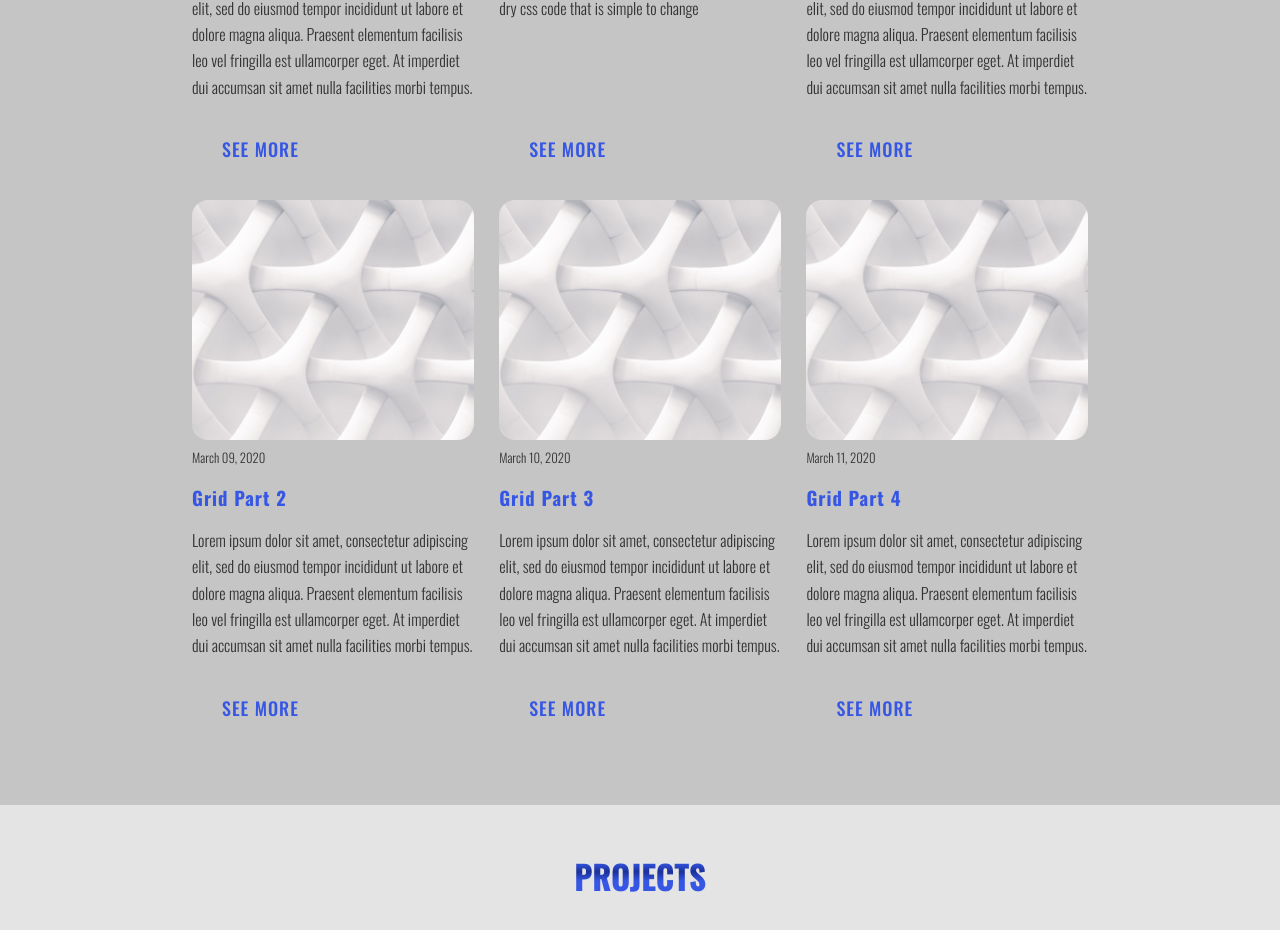
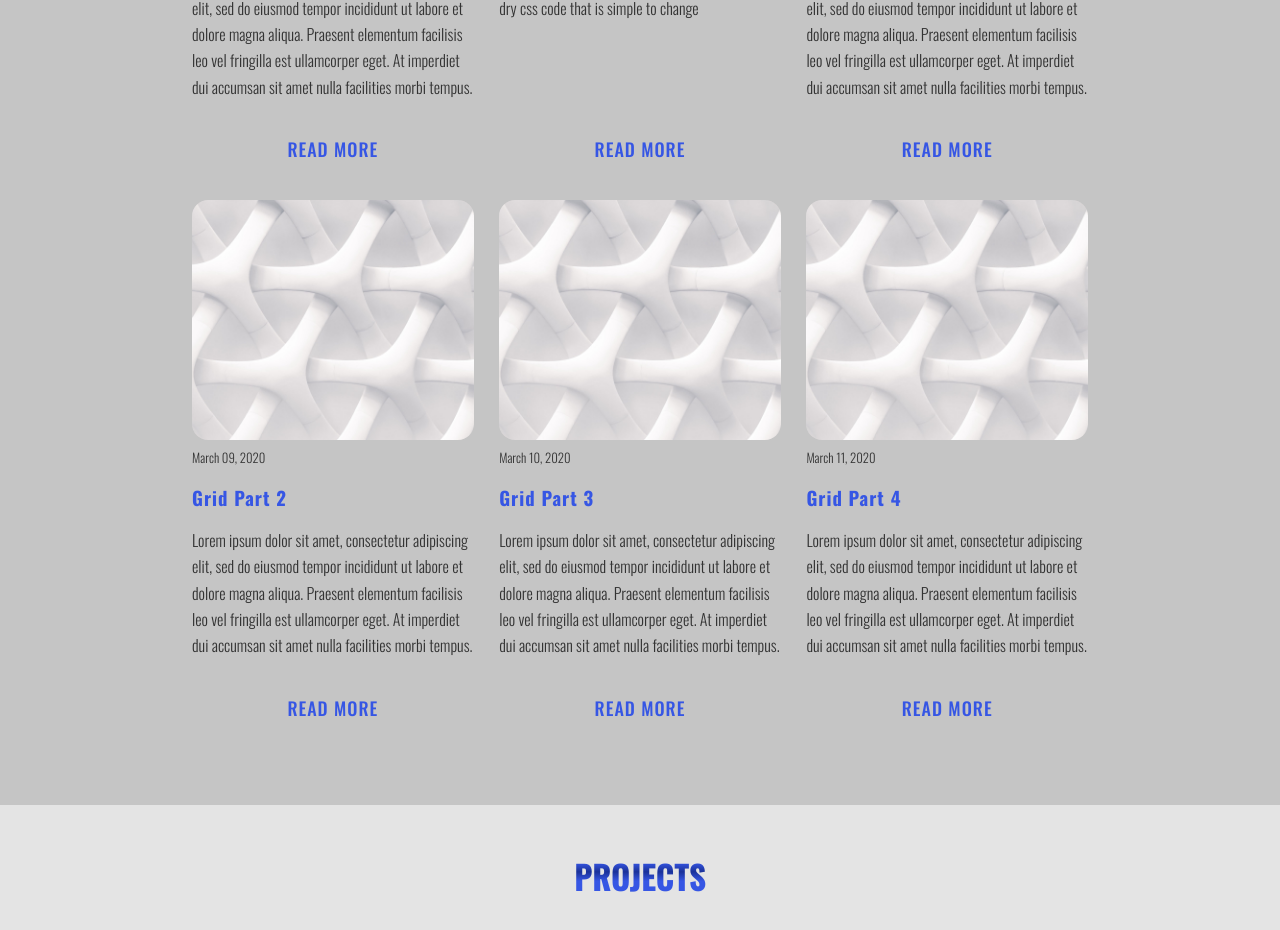
Before and after one commit to HamzaAmar/amar-hamza, a Next.js app: page / in a window 1280 px wide. Shown: the part 2440-3370 px from the top of the page. Built offline with nearby package versions, Linux system fonts and the light colour scheme; no server answers; grey boxes are pictures that could not be loaded.

Commit message:
change see more from read more and add align text center to the button

```diff
--- a/src/components/ui/article/Article.module.css
+++ b/src/components/ui/article/Article.module.css
@@ -68,4 +68,5 @@
 
 .button {
   margin-top: auto;
+  text-align: center;
 }
--- a/src/components/ui/article/Article.tsx
+++ b/src/components/ui/article/Article.tsx
@@ -41,7 +41,7 @@ const Article = ({ excerpt, title, date, slug, tags }: PostType) => {
 
       <Link href={`/blogs/${slug}`} passHref>
         <Button variant="outline" as="a" className={styles.button}>
-          See More
+          Read More
         </Button>
       </Link>
     </article>
```
